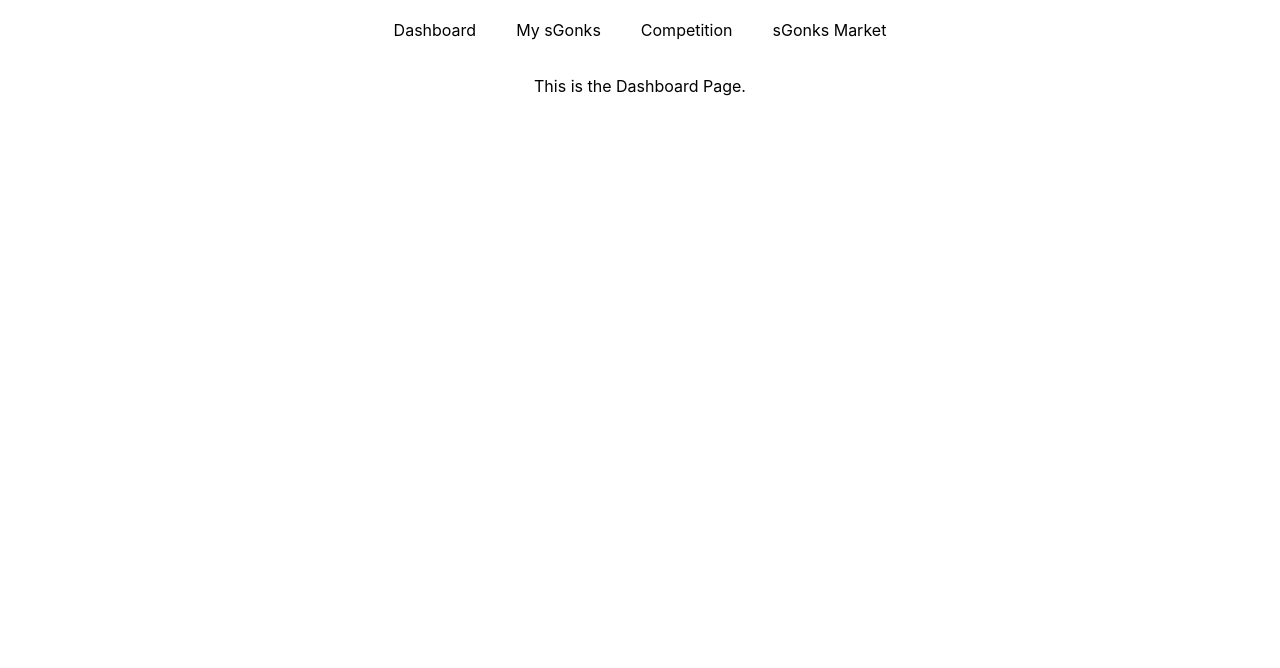
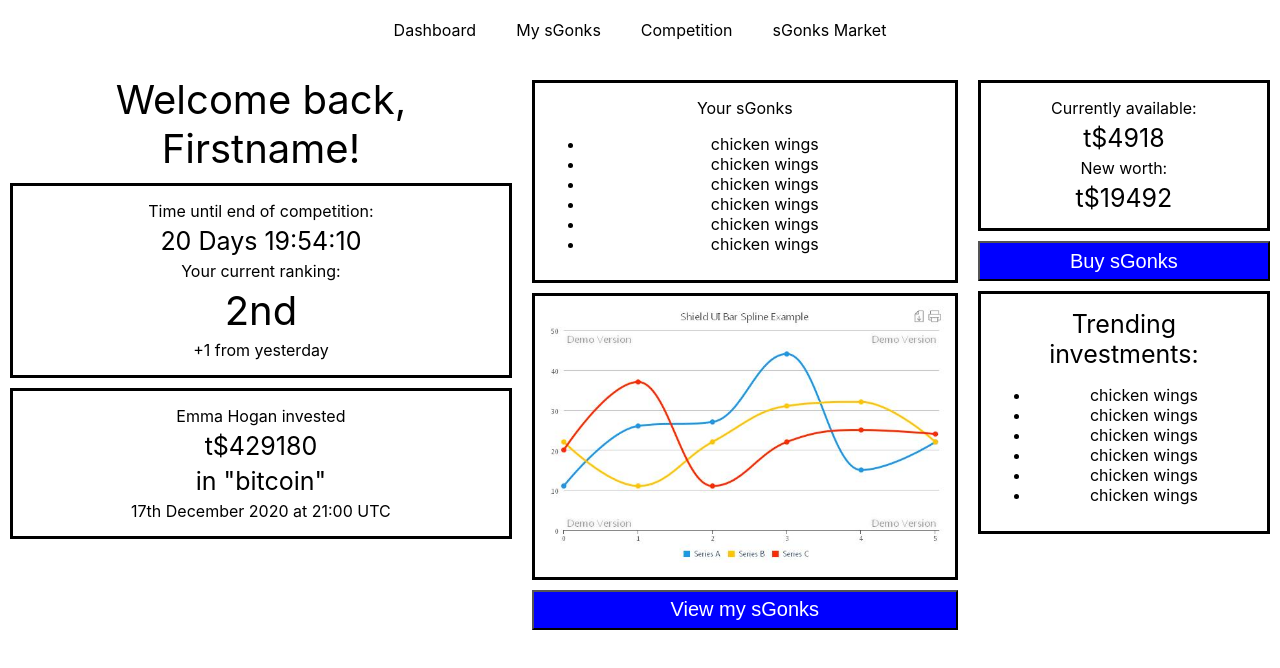
Before and after one commit to googleinterns/sgonks, a React (Create React App) app in the folder portfolio/frontend/: page /dashboard in a window 1280 px wide. Shown: the top 668 px of the page. Built offline with nearby package versions, Linux system fonts and the light colour scheme.

Commit message:
Add janky dashboard view

```diff
--- a/portfolio/frontend/src/containers/SGonksPlatform/Dashboard/Dashboard.js
+++ b/portfolio/frontend/src/containers/SGonksPlatform/Dashboard/Dashboard.js
@@ -3,8 +3,63 @@ import classes from "./Dashboard.module.css"
 
 const Dashboard = (props) => {
   return (
-    <div>
-      <p>This is the Dashboard Page.</p>
+    <div className={classes.Body}>
+      <div className={classes.Column}>
+        <p className={classes.BigFont}>Welcome back, Firstname!</p>
+        <div className={classes.Box}>
+          <p>Time until end of competition:</p>
+          <p className={classes.MediumFont}>20 Days 19:54:10</p>
+          <p>Your current ranking:</p>
+          <p className={classes.BigFont}>2nd</p>
+          <p>+1 from yesterday</p>
+        </div>
+
+        <div className={classes.Box}>
+          <p>Emma Hogan invested</p>
+          <p className={classes.MediumFont}>t$429180</p>
+          <p className={classes.MediumFont}>in "bitcoin"</p>
+          <p>17th December 2020 at 21:00 UTC</p>
+        </div>
+      </div>
+
+      <div className={classes.Column}>
+        <div className={classes.Box}>
+          <p>Your sGonks</p>
+          <ul>
+            <li>chicken wings</li>
+            <li>chicken wings</li>
+            <li>chicken wings</li>
+            <li>chicken wings</li>
+            <li>chicken wings</li>
+            <li>chicken wings</li>
+          </ul>
+        </div>
+        <div className={classes.Box}>
+          <img src='chart_placeholder.jpg' alt="placeholder chart"/>
+        </div>
+        <button>View my sGonks</button>
+      </div>
+
+      <div className={classes.Column}>
+        <div className={classes.Box}>
+          <p>Currently available:</p>
+          <p className={classes.MediumFont}>t$4918</p>
+          <p>New worth:</p>
+          <p className={classes.MediumFont}>t$19492</p>
+        </div>
+        <button>Buy sGonks</button>
+        <div className={classes.Box}>
+          <p className={classes.MediumFont}>Trending investments:</p>
+          <ul>
+            <li>chicken wings</li>
+            <li>chicken wings</li>
+            <li>chicken wings</li>
+            <li>chicken wings</li>
+            <li>chicken wings</li>
+            <li>chicken wings</li>
+          </ul>
+        </div>
+      </div>
     </div>
   )
 }
--- a/portfolio/frontend/src/containers/SGonksPlatform/Dashboard/Dashboard.module.css
+++ b/portfolio/frontend/src/containers/SGonksPlatform/Dashboard/Dashboard.module.css
@@ -0,0 +1,40 @@
+.Body {
+    display: flex;
+    flex-direction: row;
+    justify-content: space-evenly;
+}
+
+.Box {
+    padding: 10px;
+    border-style: solid;
+    margin-top: 10px;
+    margin-bottom: 10px;
+}
+
+.Column {
+    padding: 10px;
+}
+
+.BigFont {
+    font-size: 40px;
+}
+
+.MediumFont {
+    font-size: 25px;
+}
+
+button {
+    width: 100%;
+    height: 40px;
+    background: blue;
+    color: white;
+    font-size: 20px;
+}
+
+img {
+    width: 400px;
+}
+
+p {
+    margin: 5px;
+}
```
Also changed, not shown: portfolio/frontend/public/chart_placeholder.jpg (added).
